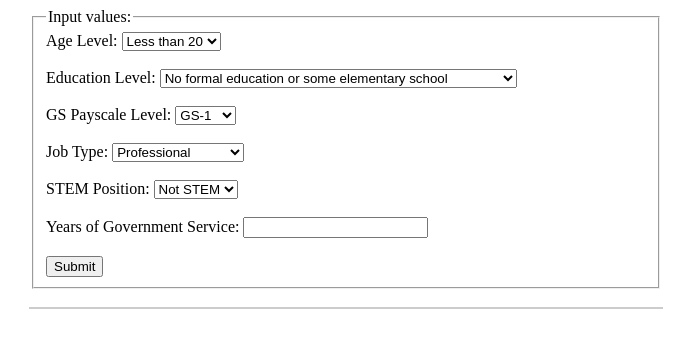
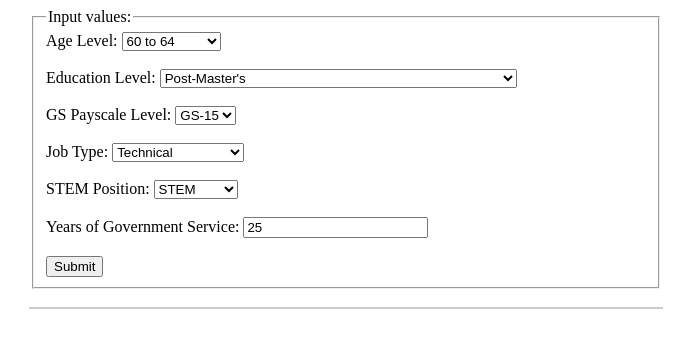
Before and after one commit to lrfussell/geese, a Flask app: page / in a window 1280 px wide. Shown: the top 348 px of the page, without its empty margins (294-985 px from the left). Run offline with Flask 2, Linux system fonts and the light colour scheme; parts of the project's set-up code (start-up, migrations or seed data) failed here and were passed over.

Commit message:
Update main.html

```diff
--- a/templates/main.html
+++ b/templates/main.html
@@ -28,7 +28,7 @@ form {
   			<option value="7">45 to 49</option>
   			<option value="8">50 to 55</option>
   			<option value="9">55 to 59</option>
-  			<option value="10">60 to 64</option>
+  			<option value="10" selected>60 to 64</option>
   			<option value="11">65 or more</option>
 		</select>
 	<br>
@@ -52,7 +52,7 @@ form {
   			<option value="15">First professional</option>
   			<option value="16">Post-First professional</option>
   			<option value="17">Master's degree</option>
-  			<option value="18">Post-Master's</option>
+  			<option value="18" selected>Post-Master's</option>
   			<option value="19">Sixth-year degree</option>
   			<option value="20">Post-Sixth year</option>
   			<option value="21">Doctorate degree</option>
@@ -76,7 +76,7 @@ form {
   			<option value="12">GS-12</option>
   			<option value="13">GS-13</option>
   			<option value="14">GS-14</option>
-  			<option value="15">GS-15</option>
+  			<option value="15" selected>GS-15</option>
 		</select>
         <br>
         <br>
@@ -84,7 +84,7 @@ form {
 		<select name="PATCO" id="PATCO">
     			<option value="1">Professional</option>
   			<option value="2">Administrative</option>
-  			<option value="3">Technical</option>
+  			<option value="3" selected>Technical</option>
   			<option value="4">Clerical</option>
   			<option value="5">Other White Collar</option>
   			<option value="6">Blue Collar</option>
@@ -94,11 +94,11 @@ form {
          <label for="STEMOCC">STEM Position:</label>
 		<select name="STEMOCC" id="STEMOCC">
     			<option value="0">Not STEM</option>
-  			<option value="1">STEM</option>
+  			<option value="1" selected>STEM</option>
 		</select>
         <br>
         <br> Years of Government Service:
-        <input name="LOS" type="number" required>
+        <input name="LOS" type="number" value = "25" required>
         <br>
         <br>
         <input type="submit">
```
